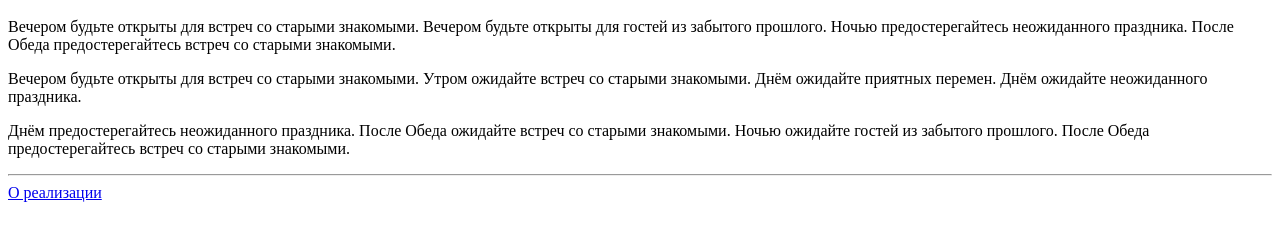
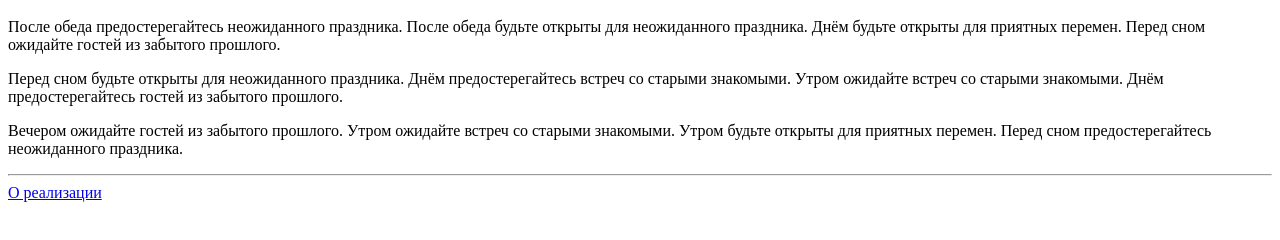
Before and after one commit to Genusor/pyweb-m3-hw, a plain HTML site: page index.html in a window 1280 px wide. Shown: the part 48-288 px from the top of the page. Drawn offline with Linux system fonts and the light colour scheme.

Commit message:
edited generator

```diff
--- a/index.html
+++ b/index.html
@@ -1,2 +1,2 @@
 <html><head><meta charset='utf-8'>
-     <title>Гороскоп на сегодня</title></head><body><h1>Ваши предсказания на 2019-03-08</h1><p>Вечером будьте открыты для встреч со старыми знакомыми. Вечером будьте открыты для гостей из забытого прошлого. Ночью предостерегайтесь неожиданного праздника. После Обеда предостерегайтесь встреч со старыми знакомыми.</p><p>Вечером будьте открыты для встреч со старыми знакомыми. Утром ожидайте встреч со старыми знакомыми. Днём ожидайте приятных перемен. Днём ожидайте неожиданного праздника.</p><p>Днём предостерегайтесь неожиданного праздника. После Обеда ожидайте встреч со старыми знакомыми. Ночью ожидайте гостей из забытого прошлого. После Обеда предостерегайтесь встреч со старыми знакомыми.</p><hr><a href="about.html">О реализации</a></body></html>
+     <title>Гороскоп на сегодня</title></head><body><h1>Ваши предсказания на 2019-03-08</h1><p>После обеда предостерегайтесь неожиданного праздника. После обеда будьте открыты для неожиданного праздника. Днём будьте открыты для приятных перемен. Перед сном ожидайте гостей из забытого прошлого.</p><p>Перед сном будьте открыты для неожиданного праздника. Днём предостерегайтесь встреч со старыми знакомыми. Утром ожидайте встреч со старыми знакомыми. Днём предостерегайтесь гостей из забытого прошлого.</p><p>Вечером ожидайте гостей из забытого прошлого. Утром ожидайте встреч со старыми знакомыми. Утром будьте открыты для приятных перемен. Перед сном предостерегайтесь неожиданного праздника.</p><hr><a href="about.html">О реализации</a></body></html>
```
